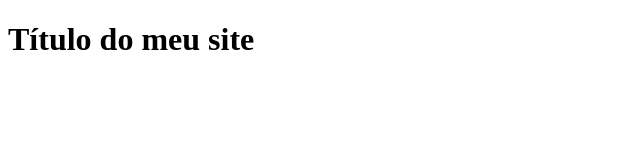
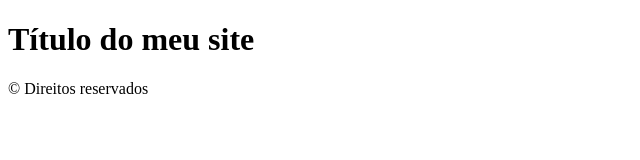
Before and after one commit to Gab-Serejo1/aula, a plain HTML site: page index.html in a window 1280 px wide. Shown: the whole page, without its empty margins (0-640 px from the left). Drawn offline with Linux system fonts and the light colour scheme.

Commit message:
atualização 20-06

```diff
--- a/index.html
+++ b/index.html
@@ -6,5 +6,8 @@
 </head>
 <body>
 	<h1>Título do meu site</h1>
+	<footer>
+		&copy; Direitos reservados
+	</footer>
 </body>
 </html>
```
